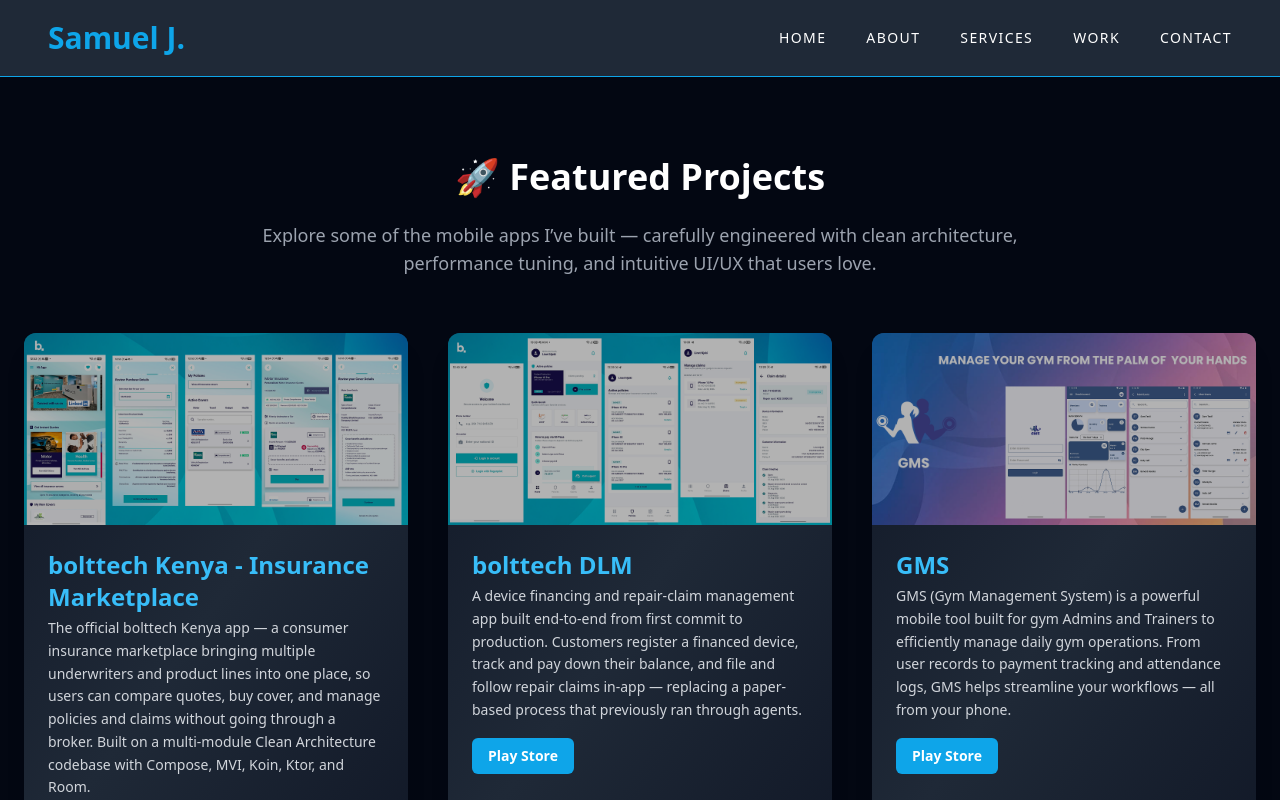
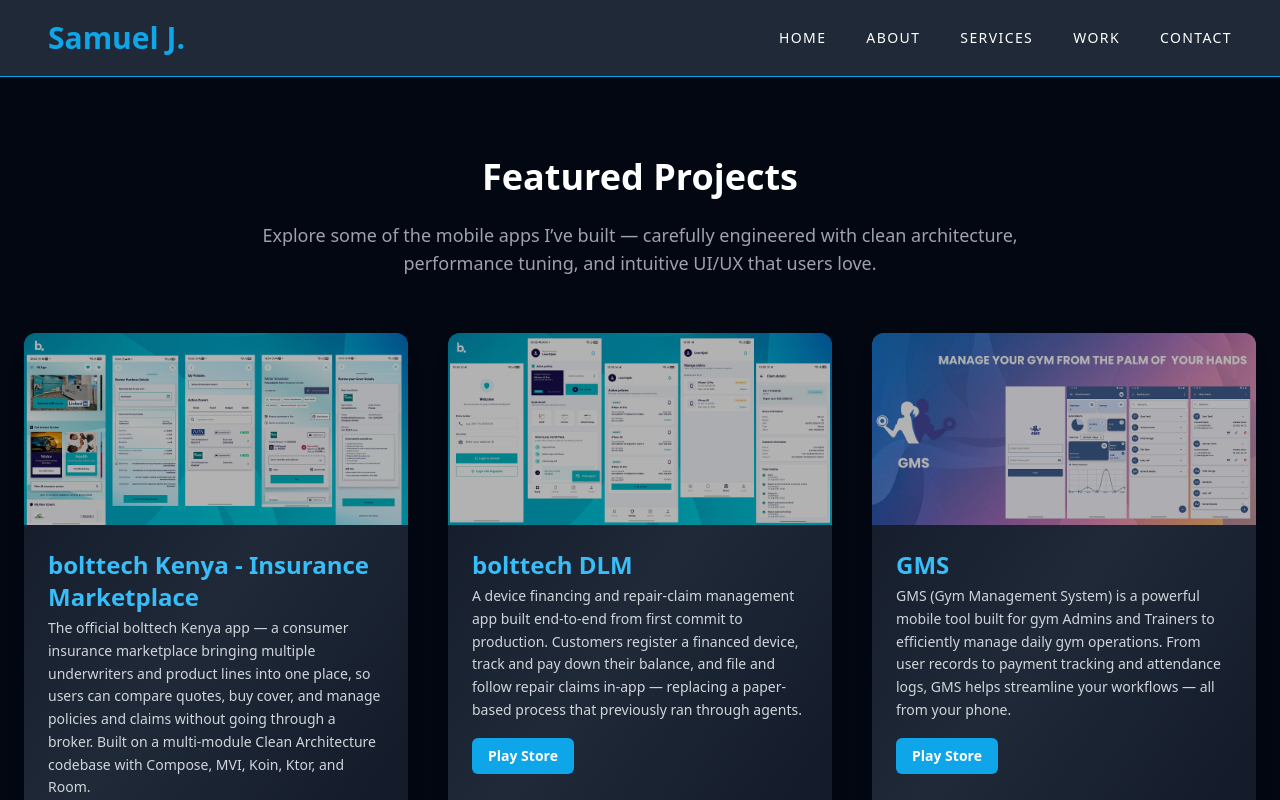
Before and after one commit to samueljuma/SJPortfolio_2.0, a Vue app: page /work in a window 1280 px wide. Shown: the top 800 px of the page. Built offline with nearby package versions, Linux system fonts and the light colour scheme.

Commit message:
update text

```diff
--- a/src/views/HomeView.vue
+++ b/src/views/HomeView.vue
@@ -16,7 +16,7 @@
             @click="goToServicePage"
             class="bg-sky-500 hover:bg-sky-600 px-6 py-3 rounded-full font-semibold shadow-lg transition duration-300 hover:scale-105"
           >
-            🚀 View My Work
+            View My Work
           </button>
           <a
             href="/resume.pdf"
--- a/src/views/WorkView.vue
+++ b/src/views/WorkView.vue
@@ -2,7 +2,7 @@
   <section class="bg-gray-950 text-white py-20 px-6">
     <div class="max-w-7xl mx-auto" data-aos="fade-up">
       <h2 class="text-4xl font-bold text-center mb-6 text-white" data-aos="fade-down">
-        🚀 Featured Projects
+        Featured Projects
       </h2>
       <p class="text-center max-w-3xl mx-auto text-gray-400 mb-14 text-lg" data-aos="fade-up" data-aos-delay="150">
         Explore some of the mobile apps I’ve built — carefully engineered with clean architecture, performance tuning, and intuitive UI/UX that users love.
```
